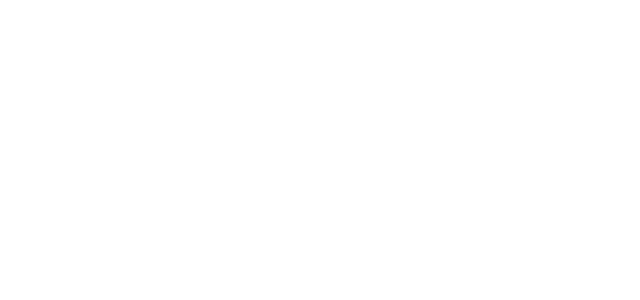
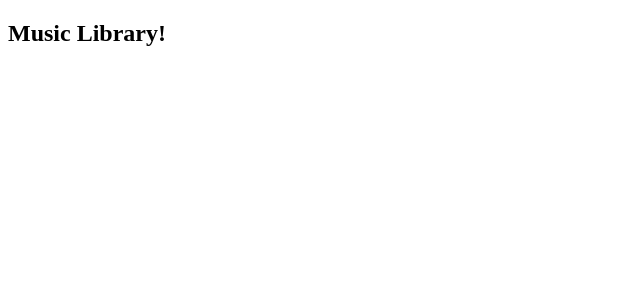
Before and after one commit to a2thedev/music-library-frontend, a React (Create React App) app: page / in a window 1280 px wide. Shown: the top 300 px of the page, without its empty margins (0-640 px from the left). Built offline with nearby package versions, Linux system fonts and the light colour scheme.

Commit message:
rendered Header in app

```diff
--- a/src/App.jsx
+++ b/src/App.jsx
@@ -1,7 +1,12 @@
 import "./App.css";
+import Header from "./components/Header/Header";
 
 function App() {
-  return <div className="App"></div>;
+  return (
+    <div className="App">
+      <Header />
+    </div>
+  );
 }
 
 export default App;
```
